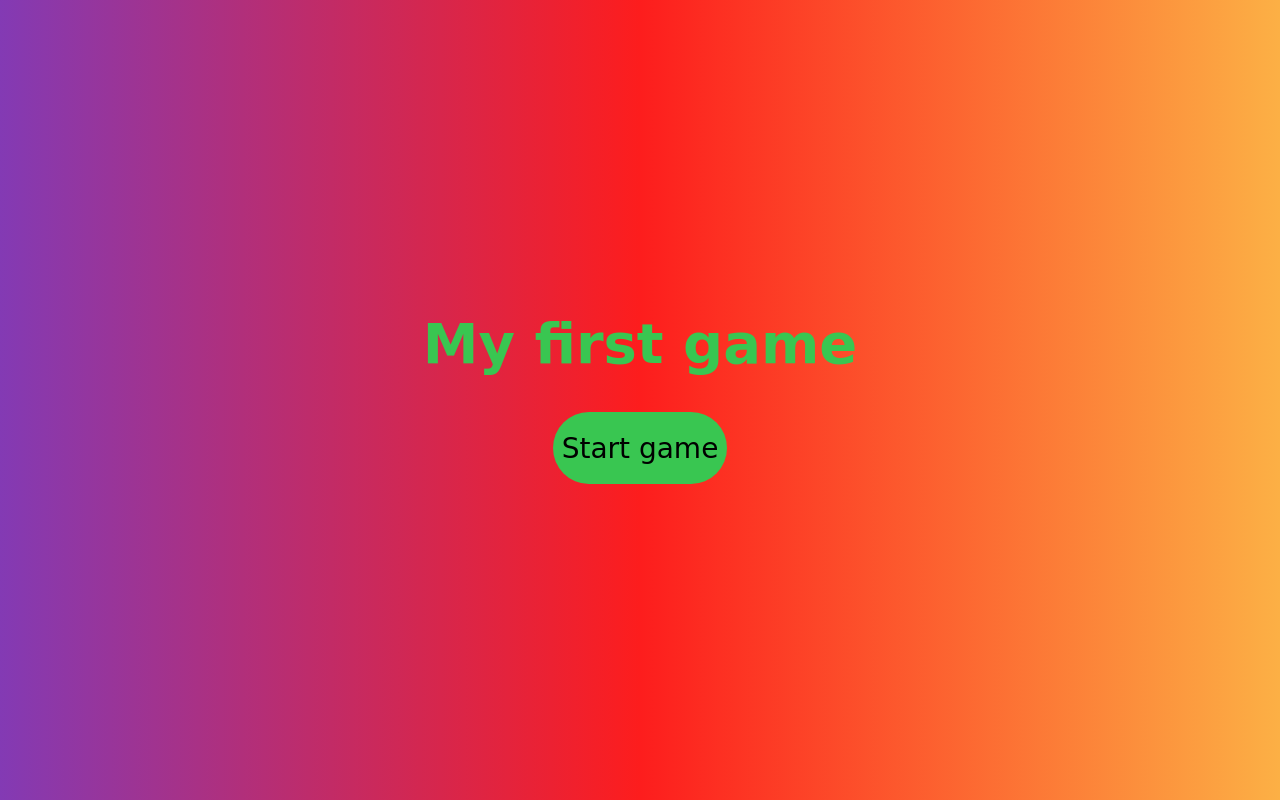
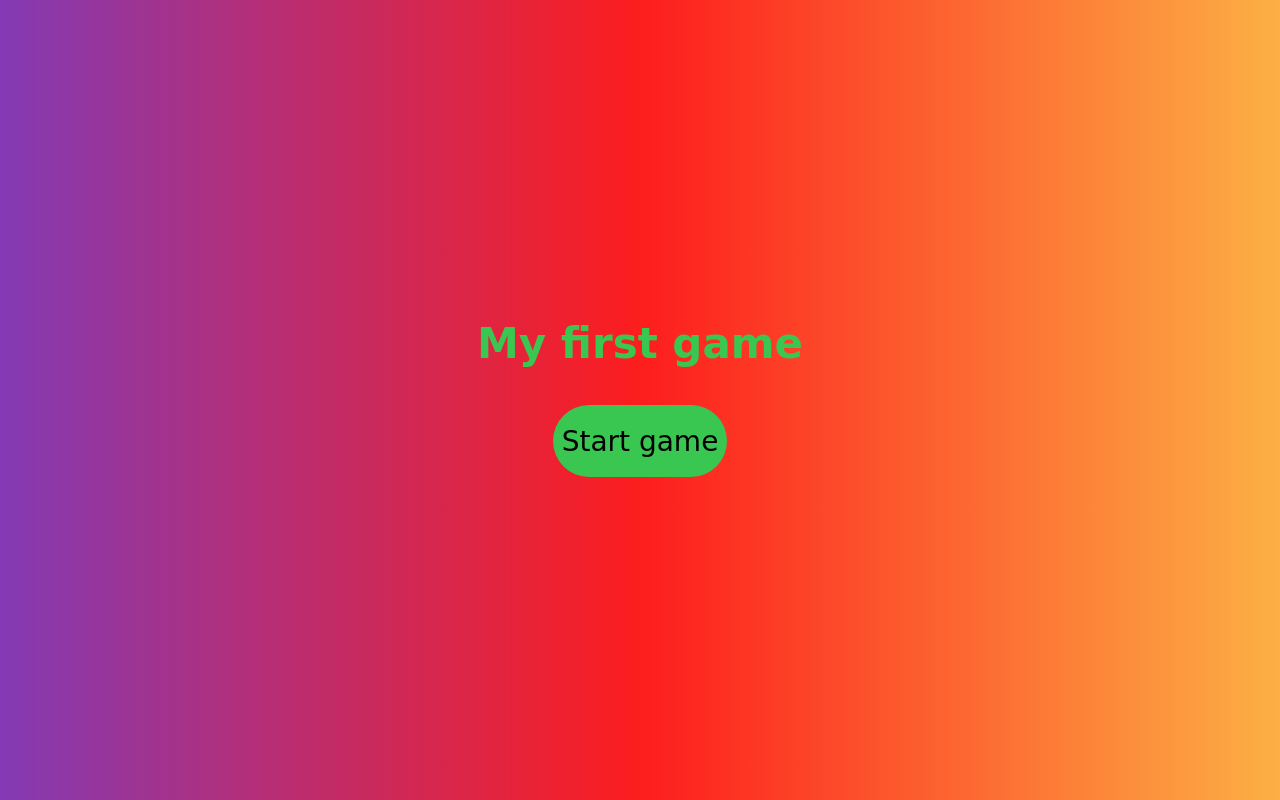
Before and after one commit to burdaJeka/simple-digits-game, a website built with webpack: page src/html/index.html in a window 1280 px wide. Built offline with nearby package versions, Linux system fonts and the light colour scheme.

Commit message:
(fix)use another font and fix h1 on start page

```diff
--- a/src/scss/style.scss
+++ b/src/scss/style.scss
@@ -1,5 +1,5 @@
 body {
-  font-family: cursive;
+  font-family: 'Montserrat';
   background-image: $bg-html;
   user-select: none;
 }
@@ -19,10 +19,13 @@ body {
 }
 
 .start_h1 {
+  justify-content: center;
+  align-self: center;
+  align-content: center;
   transition: all 2s ease-out;
   font-family: cursive;
   font-weight: 600;
-  font-size: 4em;
+  font-size: 3em;
   color: $color-text;
 }
 
```
